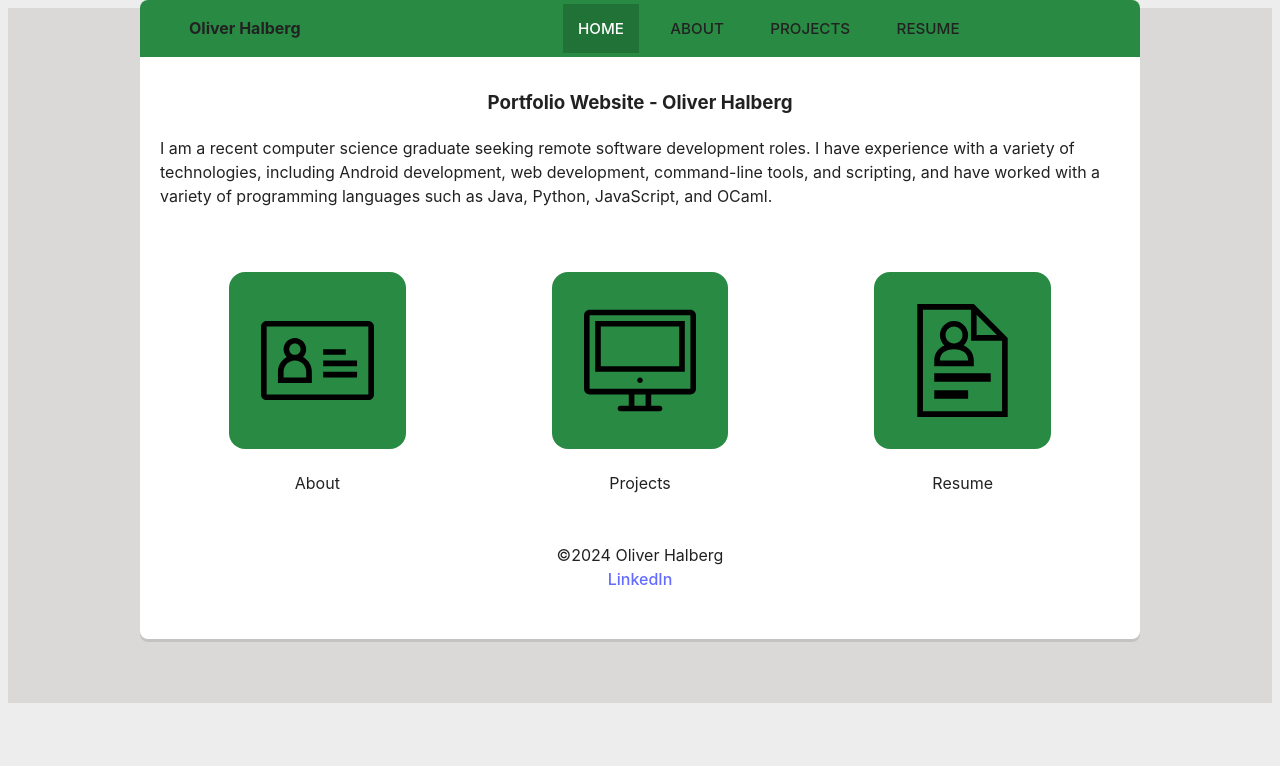
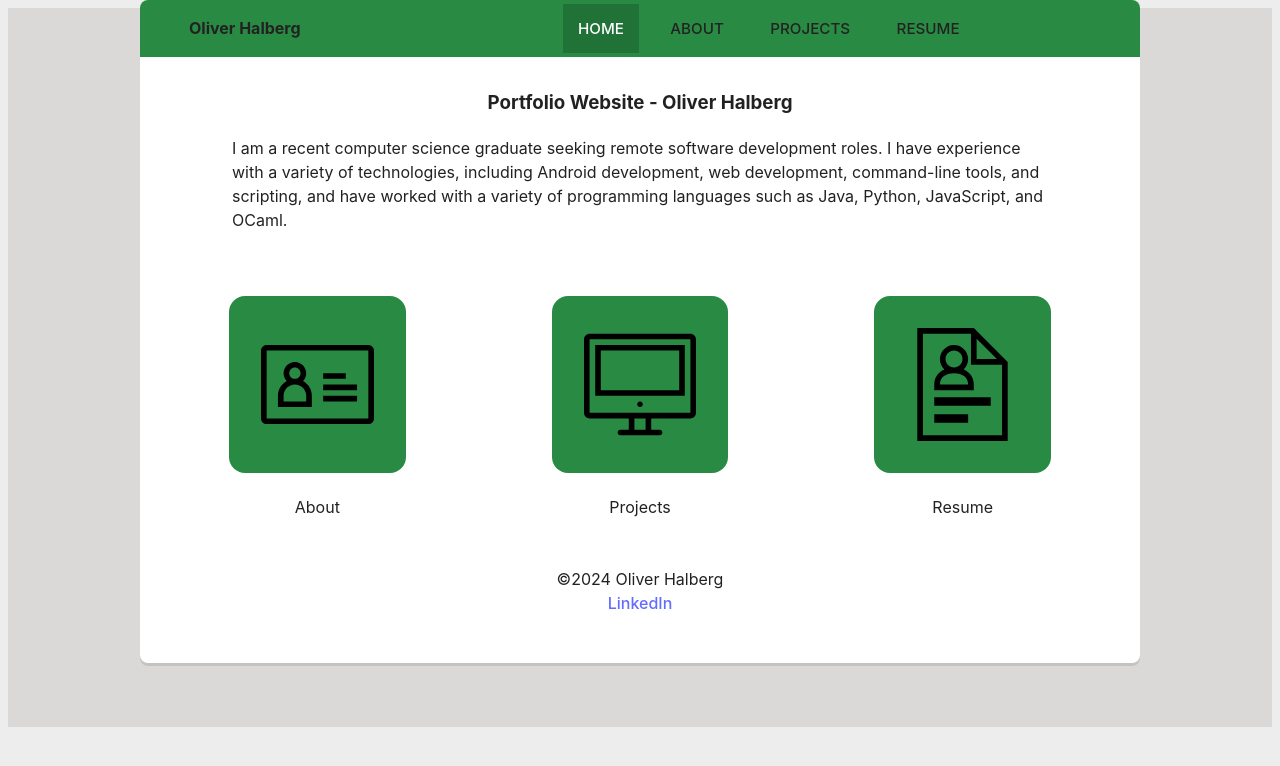
Before and after one commit to oliverhalberg/Portfolio-Site, a React (Vite) app: page / in a window 1280 px wide. Shown: the top 766 px of the page. Built offline with nearby package versions, Linux system fonts and the light colour scheme.

Commit message:
Adjusted width of text on Home page to match the Shortcuts

```diff
--- a/src/index.css
+++ b/src/index.css
@@ -168,8 +168,9 @@ footer {
 /* Home */
 
 #homepageContent {
-  flex: 80%;
   text-align: left;
+  width: 85%;
+  margin: auto;
 }
 
 #homepageDiv {
```
